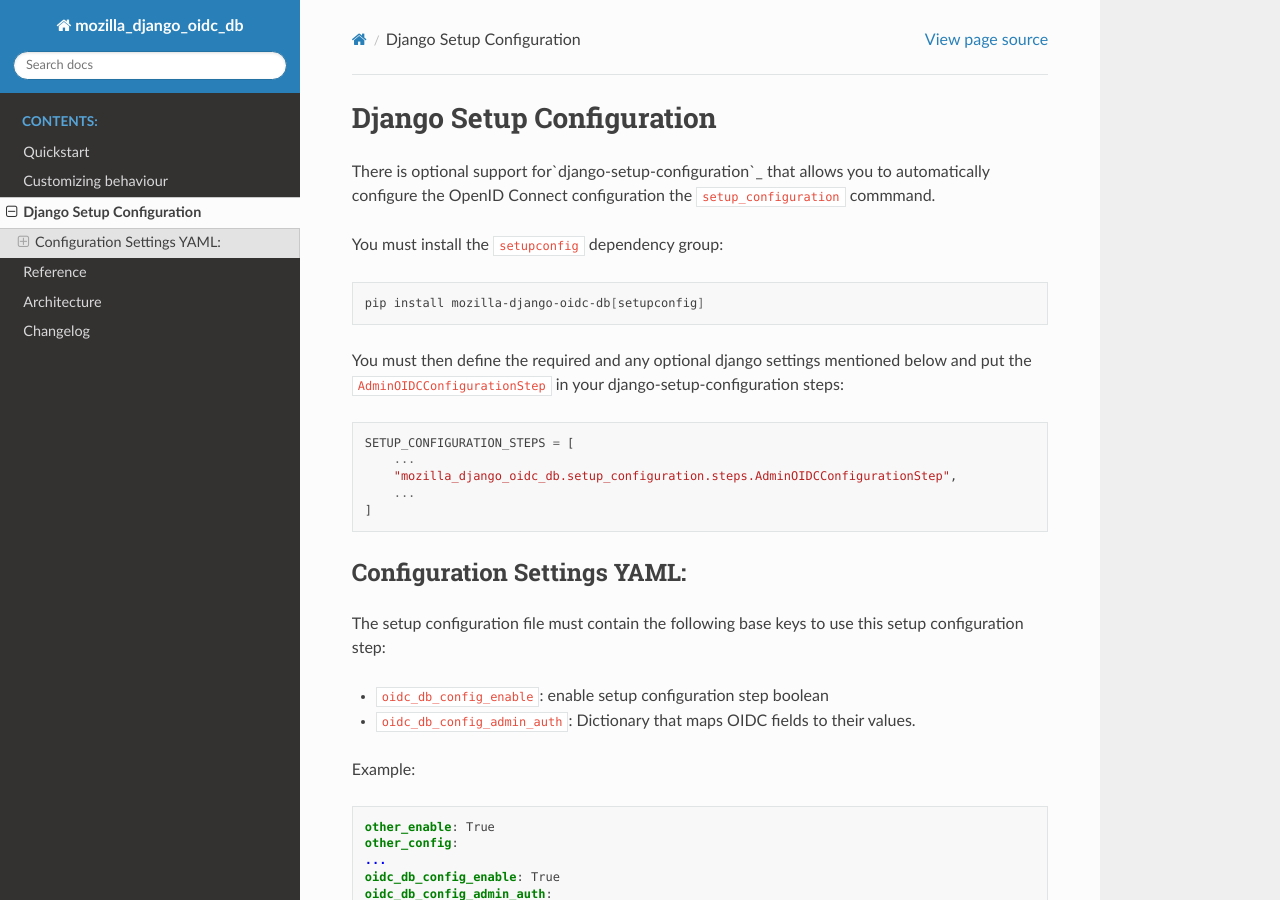
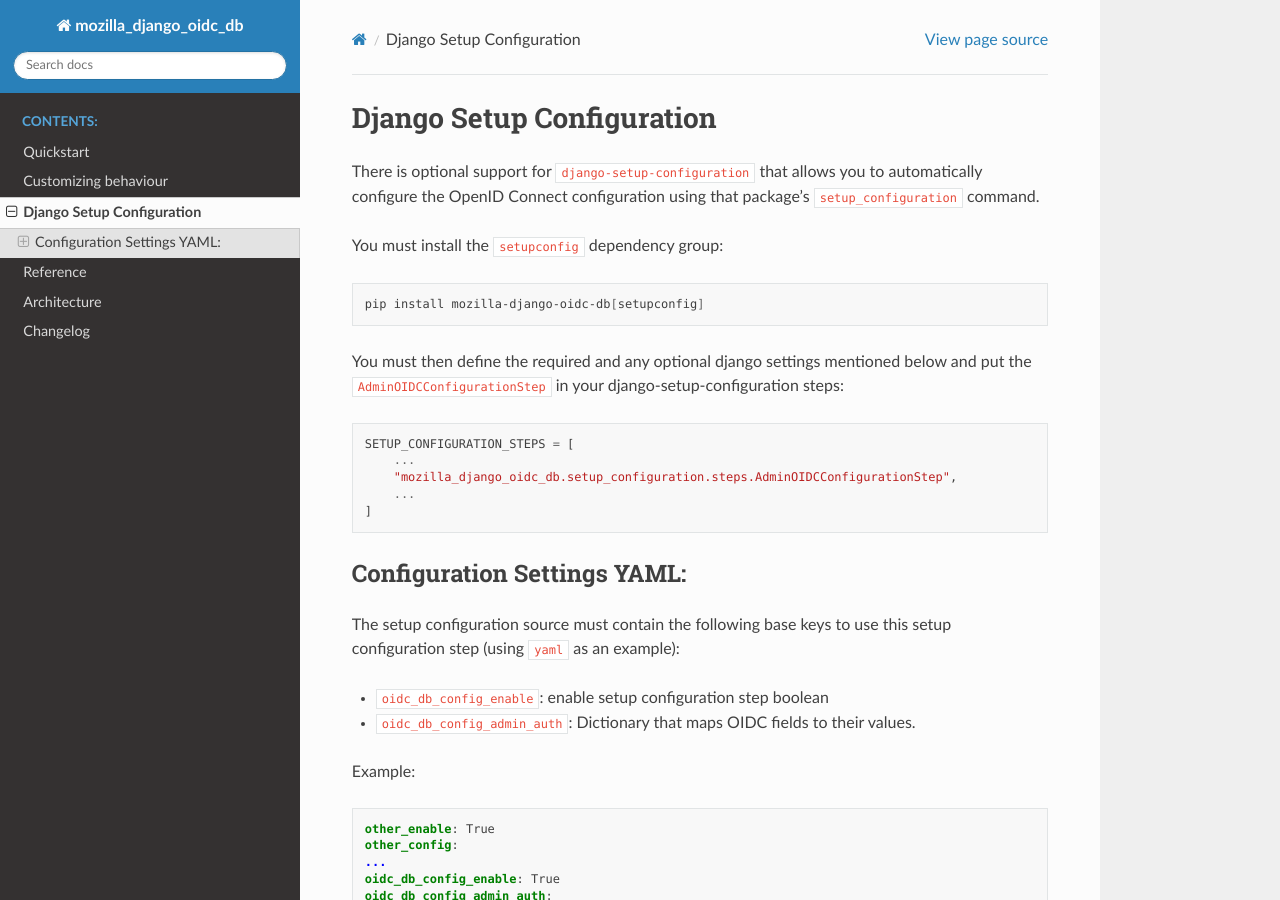
Before and after one commit to maykinmedia/mozilla-django-oidc-db, a Sphinx documentation site: the page built from docs/setup_configuration.rst, in a window 1280 px wide and 900 px high. Built offline with Sphinx 7.4.7 and the Read the Docs theme 3.1.0, drawn with Linux system fonts in a browser that asks for light colours.

Commit message:
:memo:[#114] Apply documentation suggestions from code review
Co-authored-by: Sidney Richards <swrichards@users.noreply.github.com>

```diff
--- a/docs/setup_configuration.rst
+++ b/docs/setup_configuration.rst
@@ -2,8 +2,8 @@
 Django Setup Configuration
 ==========================
 
-There is optional support for`django-setup-configuration`_ that allows you to automatically configure the
-OpenID Connect configuration the ``setup_configuration`` commmand.
+There is optional support for ``django-setup-configuration`` that allows you to automatically configure the
+OpenID Connect configuration using that package's ``setup_configuration`` command.
 
 You must install the ``setupconfig`` dependency group:
 
@@ -30,7 +30,7 @@
 ============================
 
 
-The setup configuration file must contain the following base keys to use this setup configuration step:
+The setup configuration source must contain the following base keys to use this setup configuration step (using ``yaml`` as an example):
 
 * ``oidc_db_config_enable``: enable setup configuration step boolean
 
```
